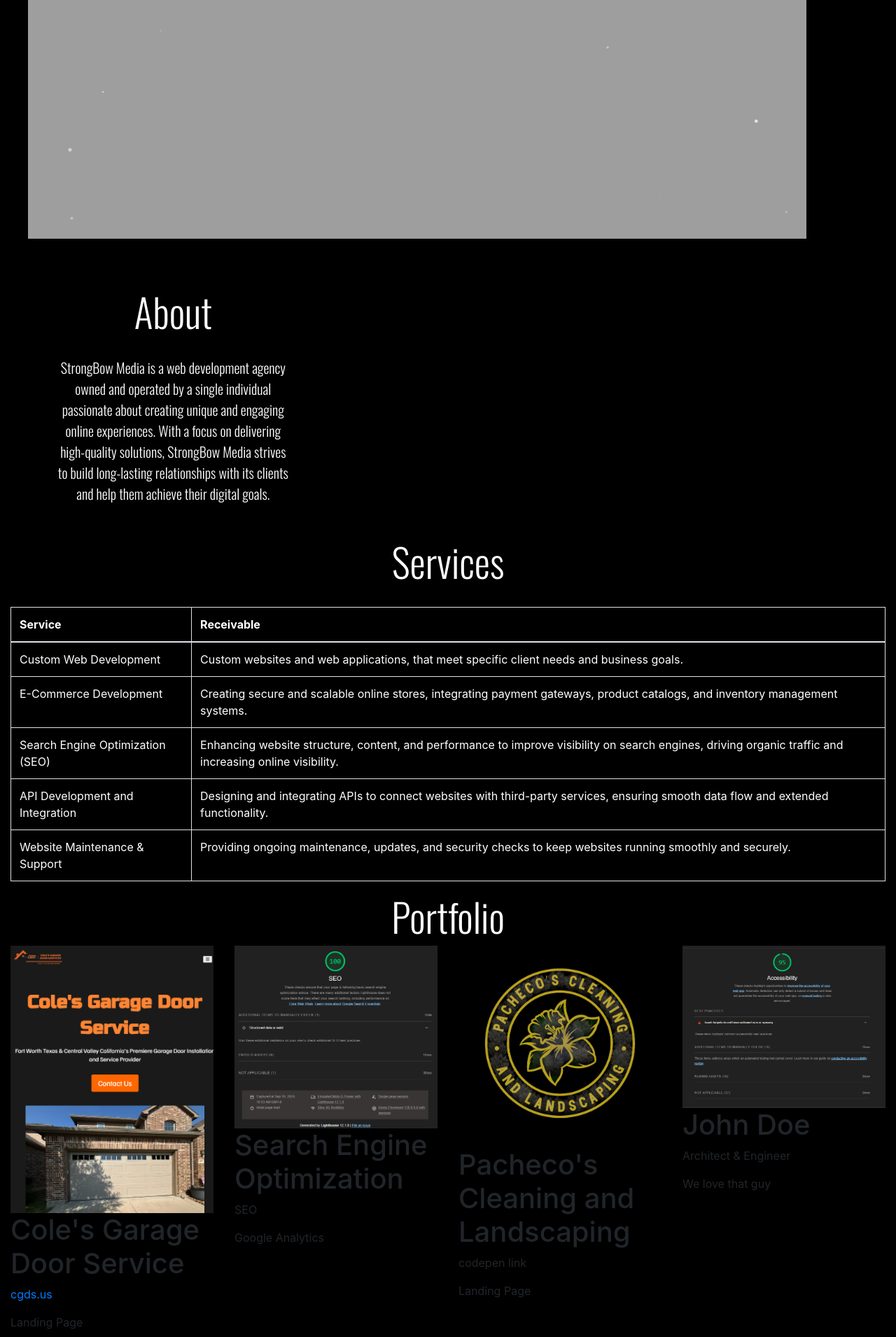
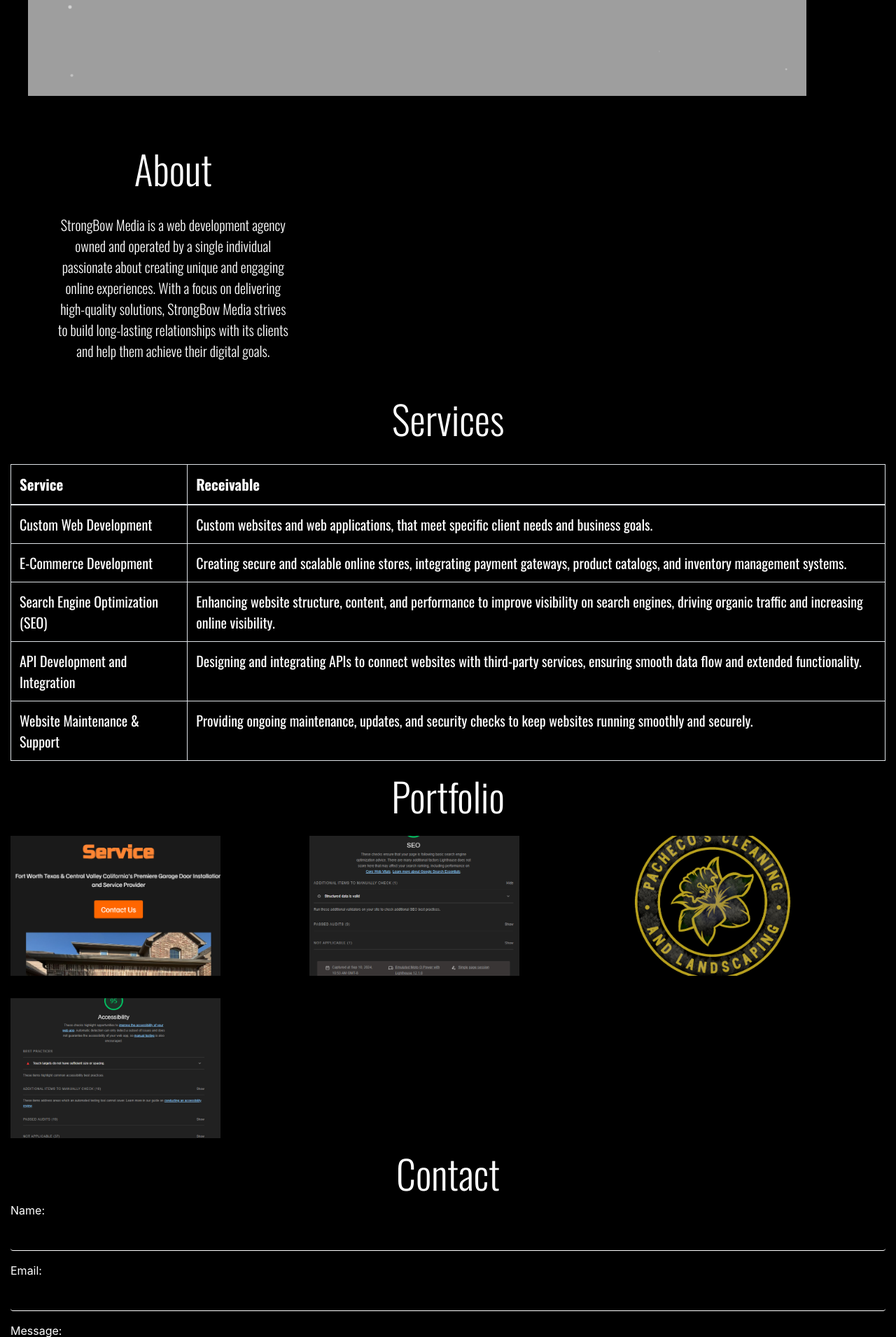
Before and after one commit to MichaelPoffenbarger/StrongBowMediaAgency, a PHP site: page / in a window 1280 px wide. Shown: the part 680-2590 px from the top of the page at 70% size. Run offline with PHP 8.4, Linux system fonts and the light colour scheme; some web fonts are replaced.

Commit message:
Add files via upload

```diff
--- a/styles1.css
+++ b/styles1.css
@@ -3,19 +3,27 @@
 
 }
 
-.navbar-brand {
-    font-family: 'oswald';
+#strongBowD {
+    width: 8rem;
+
+    padding-left: 0;
+    margin: 0;
+    scale: 1.5
 }
 
 #heroModel {
     display: none;
+
 }
 
 .display-4 {
-    font-family: 'Oswald';
+    font-family: 'oswald';
     color: white;
     display: flex;
     justify-content: center;
+    font-weight: 600;
+    font-size: 48px;
+
 }
 
 #aboutP {
@@ -23,6 +31,7 @@
     color: white;
     display: flex;
     margin-top: -1rem;
+
 }
 
 .list {
@@ -31,15 +40,71 @@
 
 th {
     color: white;
+    font-family: 'oswald';
+    font-size: 1.3rem;
+
 }
 td {
     color: white;
+    font-family: 'oswald';
+    font-size: 1.25rem;
 }
 
-.portfolioImg{
-    width: 25%;
-    margin: 1rem;
-}
+
+
+.flip-card {
+    margin-top: 1rem;
+    background-color: transparent;
+    width: 300px;
+    height: 200px;
+    margin-bottom: 1rem;
+    perspective: 1000px; /* Remove this if you don't want the 3D effect */
+  }
+
+  /* This container is needed to position the front and back side */
+  .flip-card-inner {
+    position: relative;
+    width: 100%;
+    height: 100%;
+    text-align: center;
+    transition: transform 0.8s;
+    transform-style: preserve-3d;
+  }
+
+  /* Do an horizontal flip when you move the mouse over the flip box container */
+  .flip-card:hover .flip-card-inner {
+    transform: rotateY(180deg);
+  }
+
+  /* Position the front and back side */
+  .flip-card-front, .flip-card-back {
+    position: absolute;
+    width: 100%;
+    height: 100%;
+    -webkit-backface-visibility: hidden; /* Safari */
+    backface-visibility: hidden;
+  }
+
+  /* Style the front side (fallback if image is missing) */
+  .flip-card-front {
+    background-color: #bbb;
+    color: black;
+  }
+
+  /* Style the back side */
+  .flip-card-back {
+    background-color: rgb(5, 5, 5);
+    color: white;
+    transform: rotateY(180deg);
+  }
+
+  .cardH1 {
+    font-family: 'oswald';
+  }
+
+  .cardP {
+    font-family: 'oswald';
+  }
 
 label{
     color: white;
@@ -91,3 +156,8 @@
     border-right: none;
     color: white;
 }
+
+#canvas {
+    width: 100%;
+    height: 100%;
+}
```
